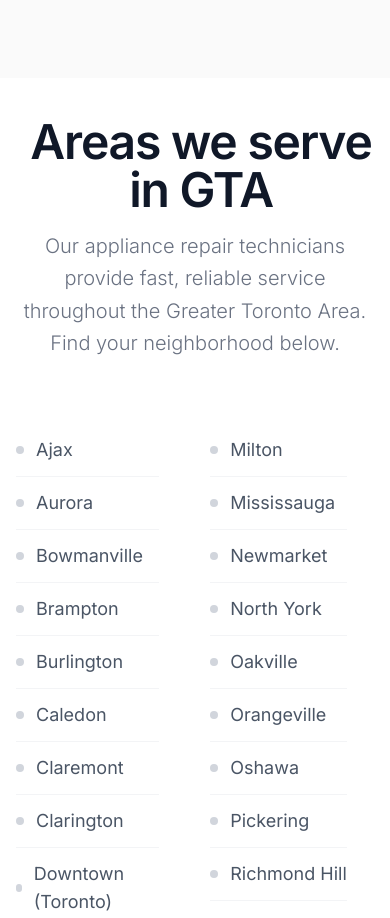
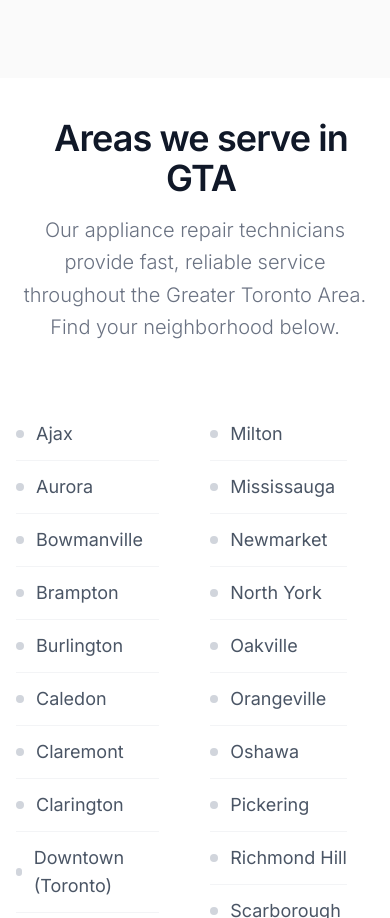
Before and after one commit to sparkx-agency/jkappliances, a Next.js app: page / in a window 390 px wide. Shown: the part 5173-6091 px from the top of the page. Built offline with nearby package versions, Linux system fonts and the light colour scheme.

Commit message:
modified:   src/components/sections/areas/ServiceAreasSection.tsx

```diff
--- a/src/components/sections/areas/ServiceAreasSection.tsx
+++ b/src/components/sections/areas/ServiceAreasSection.tsx
@@ -81,7 +81,7 @@ const ServiceAreasSection = () => {
             >
 
             </motion.div>
-            <h2 className="text-5xl font-semibold text-gray-900 tracking-tight">
+            <h2 className="text-4xl sm:text-5xl font-semibold text-gray-900 tracking-tight">
               Areas we serve in GTA
             </h2>
           </div>
```
